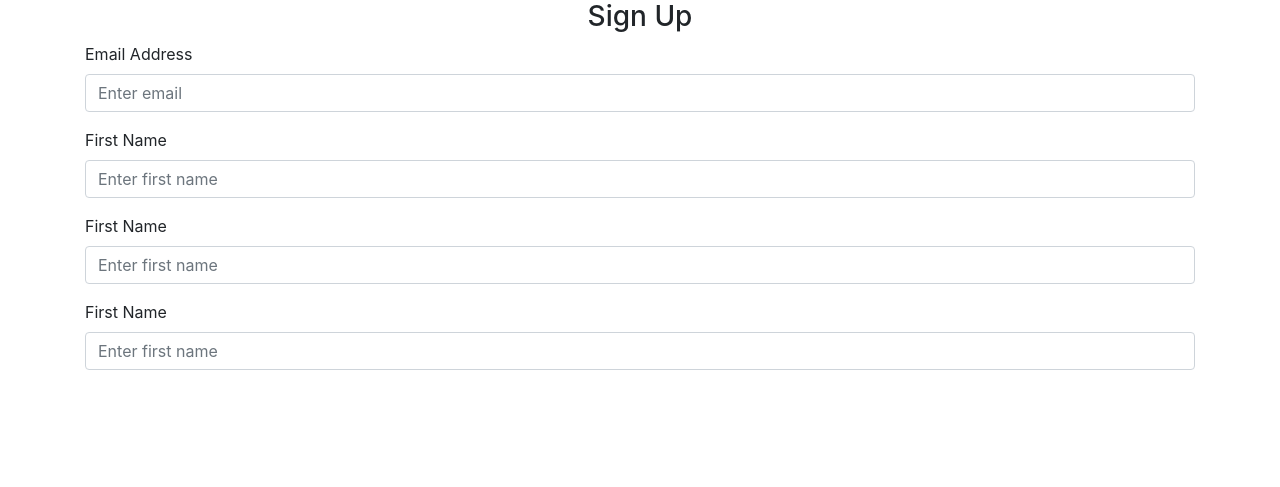
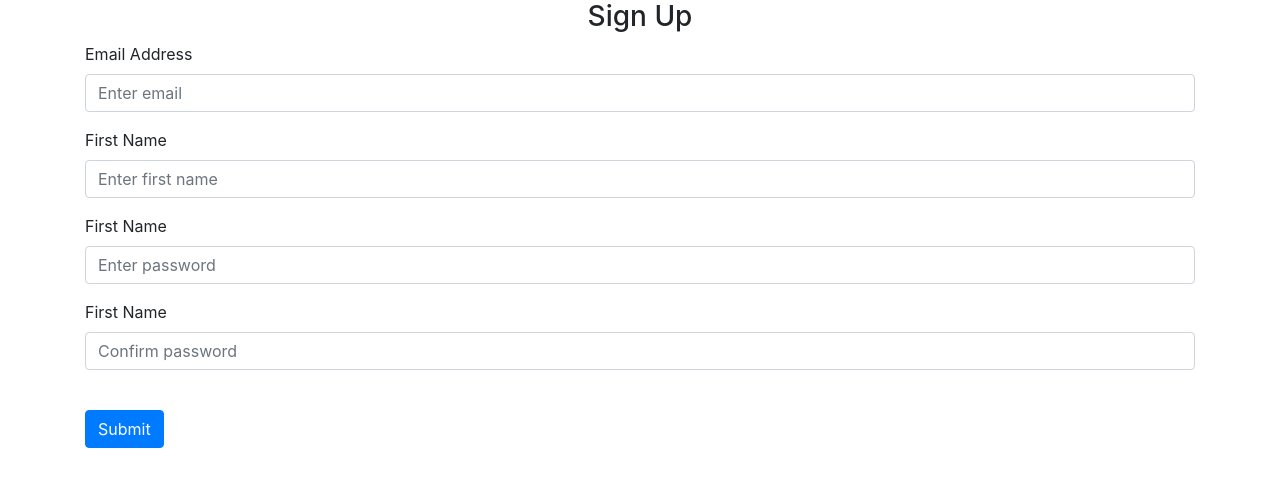
Before and after one commit to mdazg10/flaskWebApp1, a Flask app: page /sign-up in a window 1280 px wide. Shown: the part 56-543 px from the top of the page. Run offline with Flask 3, Linux system fonts and the light colour scheme.

Commit message:
sign up form updates 1

```diff
--- a/website/templates/sign_up.html
+++ b/website/templates/sign_up.html
@@ -35,26 +35,30 @@
 
 
     <div class="form-group">
-        <label for="firstName">First Name</label>
+        <label for="password1">First Name</label>
         <input
-        type=""
+        type="password"
         class="form-control"
-        id="firstName"
-        name="firstName"
-        placeholder="Enter first name">
+        id="password1"
+        name="password1"
+        placeholder="Enter password">
     </div>
 
 
 
     <div class="form-group">
-        <label for="firstName">First Name</label>
+        <label for="password2">First Name</label>
         <input
-        type=""
+        type="password"
         class="form-control"
-        id="firstName"
-        name="firstName"
-        placeholder="Enter first name">
+        id="password2"
+        name="password2"
+        placeholder="Confirm password">
     </div>
+
+    <br />
+
+    <button type="submit" class="btn btn-primary">Submit</button>
 
 
 
```
